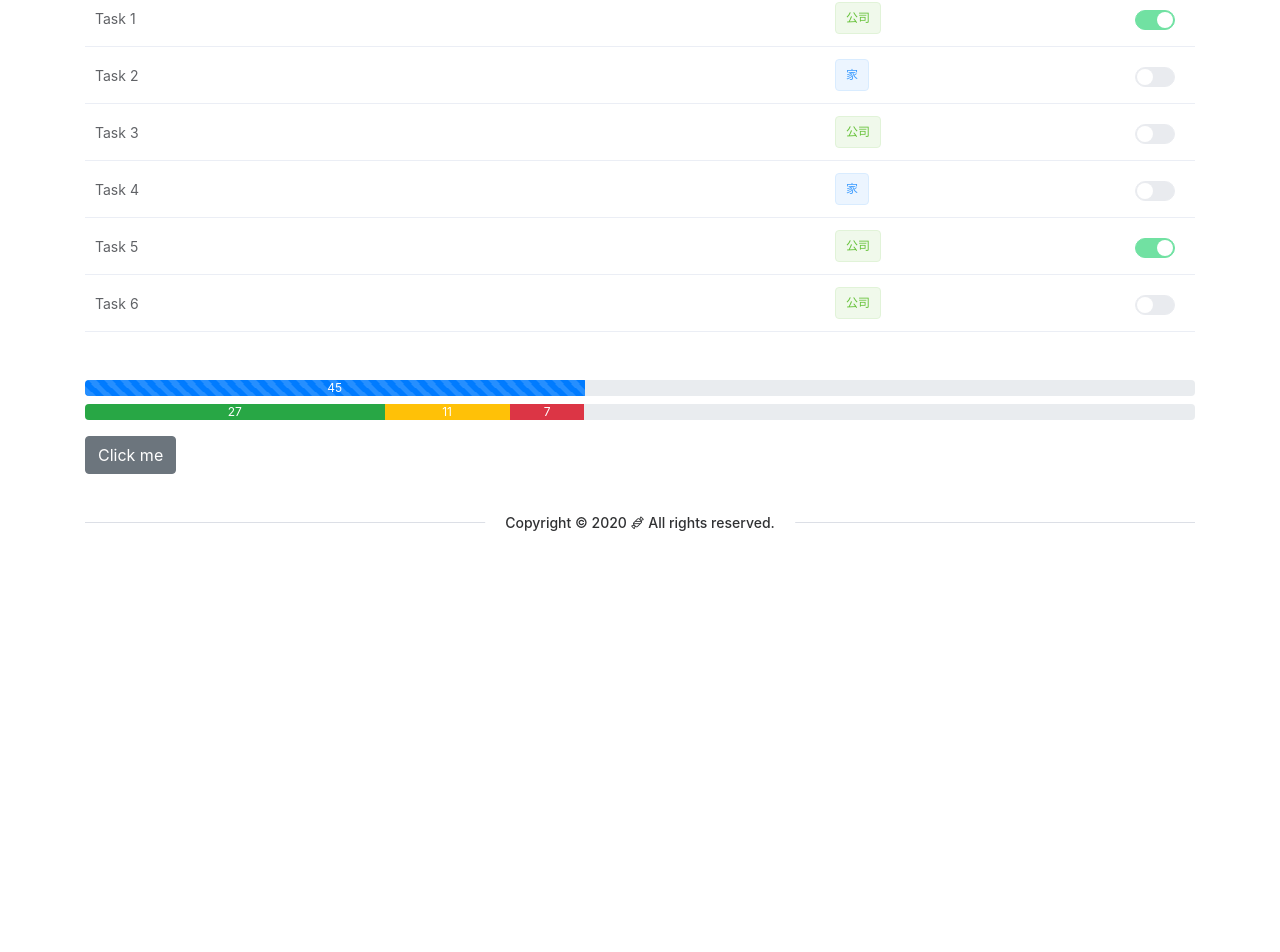
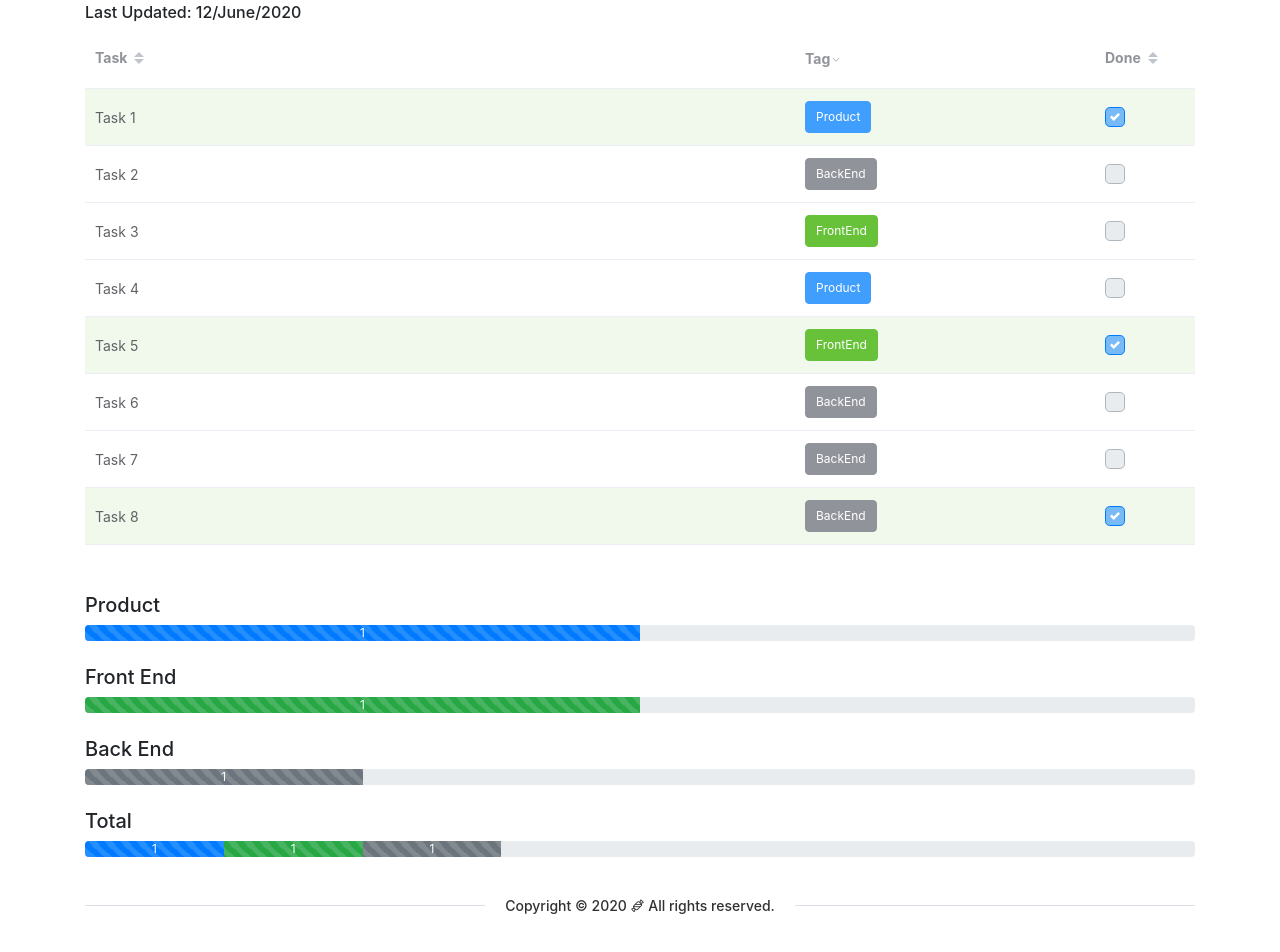
Before and after one commit to Parachutes/FinalProjectDashboard, a Vue app: page / in a window 1280 px wide. Shown: the part 1438-2390 px from the top of the page. Before the commit the page ends 2009 px from the top, so only its background shows below. Built offline with nearby package versions, Linux system fonts and the light colour scheme.

Commit message:
finish the progress section

```diff
--- a/src/App.vue
+++ b/src/App.vue
@@ -8,7 +8,7 @@
     <br/>
     <b-container id="cards">
       <el-divider><i class="el-icon-setting"></i>  functions</el-divider>
-
+      <br/>
       <b-row>
         <b-col v-for="card in cardsInfo" :key="card.url">
           <Card :img-url="card.url" :function-info="card.info"/>
@@ -21,12 +21,14 @@
     <br/>
     <b-container id="members">
       <el-divider><i class="el-icon-user"></i> members</el-divider>
+      <br/>
       <Table/>
     </b-container>
 
     <br/>
     <b-container id="progress">
       <el-divider><i class="el-icon-document-checked"></i> progress</el-divider>
+      <br/>
       <Progress/>
     </b-container>
 
--- a/src/components/Progress.vue
+++ b/src/components/Progress.vue
@@ -1,38 +1,37 @@
 <template>
     <div>
-
+        <h6>Last Updated: 12/June/2020</h6>
         <el-table
                 :data="tableData"
                 style="width: 100%"
-                :row-class-name="tableRowClassName">
+                :row-class-name="paintRows">
             <el-table-column
                     prop="task"
                     label="Task"
-                    width="auto">
+                    width="auto"
+                    sortable>
             </el-table-column>
             <el-table-column
                     prop="tag"
                     label="Tag"
                     width="300"
-                    :filters="[{ text: '家', value: '家' }, { text: '公司', value: '公司' }]"
+                    :filters="[{ text: 'Product', value: 'Product' }, { text: 'FrontEnd', value: 'FrontEnd' }, { text: 'BackEnd', value: 'BackEnd' }]"
                     :filter-method="filterTag"
                     filter-placement="bottom-end">
                 <template slot-scope="scope">
                     <el-tag
-                            :type="scope.row.tag === '家' ? 'primary' : 'success'"
-                            disable-transitions>{{scope.row.tag}}</el-tag>
+                            :type="tagDict[scope.row.tag]"
+                            disable-transitions
+                            effect="dark">{{scope.row.tag}}</el-tag>
                 </template>
             </el-table-column>
             <el-table-column
                     prop="done"
                     label="Done"
-                    width="70">
+                    width="100"
+                    sortable>
                 <template slot-scope="scope">
-                    <el-switch
-                            v-model="scope.row.done"
-                            active-color="#13ce66"
-                            disabled>
-                    </el-switch>
+                    <b-form-checkbox size="lg" v-model="scope.row.done" disabled></b-form-checkbox>
                 </template>
             </el-table-column>
         </el-table>
@@ -40,16 +39,33 @@
         <br/>
         <br/>
 
-        <b-progress :value="value" :max="max" show-progress animated></b-progress>
-        <b-progress class="mt-2" :max="max" show-value>
-            <b-progress-bar :value="value * (6 / 10)" variant="success"></b-progress-bar>
-            <b-progress-bar :value="value * (2.5 / 10)" variant="warning"></b-progress-bar>
-            <b-progress-bar :value="value * (1.5 / 10)" variant="danger"></b-progress-bar>
+        <h5>Product</h5>
+        <b-progress :value="getValue('Product')" :max="getMax('Product')" show-value variant="primary" striped animated></b-progress>
+        <br/>
+        <h5>Front End</h5>
+        <b-progress :value="getValue('FrontEnd')" :max="getMax('FrontEnd')" show-value variant="success" striped animated></b-progress>
+        <br/>
+        <h5>Back End</h5>
+        <b-progress :value="getValue('BackEnd')" :max="getMax('BackEnd')" show-value variant="secondary" striped animated></b-progress>
+        <br/>
+        <h5>Total</h5>
+        <b-progress :max="tableData.length">
+            <b-progress-bar variant="primary" :value="getValue('Product')" show-value striped animated></b-progress-bar>
+            <b-progress-bar variant="success" :value="getValue('FrontEnd')" show-value striped animated></b-progress-bar>
+            <b-progress-bar variant="secondary" :value="getValue('BackEnd')" show-value striped animated></b-progress-bar>
         </b-progress>
 
-        <b-button class="mt-3" @click="randomValue">Click me</b-button>
+
     </div>
 </template>
+
+<style>
+
+    .el-table .success-row {
+        background: #f0f9eb;
+    }
+
+</style>
 
 <script>
     export default {
@@ -58,52 +74,74 @@
             return {
                 value: 45,
                 max: 100,
+                tagDict: {
+                    'Product': 'primary',
+                    'FrontEnd': 'success',
+                    'BackEnd': 'info'
+                },
                 tableData: [{
                     task: 'Task 1',
-                    tag: '公司',
+                    tag: 'Product',
                     done: true
                 }, {
                     task: 'Task 2',
-                    tag: '家',
+                    tag: 'BackEnd',
                     done: false
                 }, {
                     task: 'Task 3',
-                    tag: '公司',
+                    tag: 'FrontEnd',
                     done: false
                 }, {
                     task: 'Task 4',
-                    tag: '家',
+                    tag: 'Product',
                     done: false
                 }, {
                     task: 'Task 5',
-                    tag: '公司',
+                    tag: 'FrontEnd',
                     done: true
                 }, {
                     task: 'Task 6',
-                    tag: '公司',
+                    tag: 'BackEnd',
                     done: false
+                }, {
+                    task: 'Task 7',
+                    tag: 'BackEnd',
+                    done: false
+                }, {
+                    task: 'Task 8',
+                    tag: 'BackEnd',
+                    done: true
                 }]
             }
         },
         methods: {
-            randomValue() {
-                this.value = Math.random() * this.max
+            paintRows({row}) {
+                if (row.done === true) {
+                    return 'success-row';
+                }
+                return '';
             },
             filterTag(value, row) {
                 return row.tag === value;
+            },
+            getValue(tag) {
+                var result = 0
+                for (var i = 0; i < this.tableData.length; i++) {
+                    if (this.tableData[i].tag === tag && this.tableData[i].done === true) {
+                        result = result + 1;
+                    }
+                }
+                return result
+            },
+            getMax(tag) {
+                var result = 0
+                for (var i = 0; i < this.tableData.length; i++) {
+                    if (this.tableData[i].tag === tag) {
+                        result = result + 1;
+                    }
+                }
+                return result
             }
         }
     }
 </script>
-
-<style scoped>
-
-    .el-table .warning-row {
-        background: oldlace;
-    }
-
-    .el-table .success-row {
-        background: #f0f9eb;
-    }
-
-</style>
--- a/src/components/Table.vue
+++ b/src/components/Table.vue
@@ -16,11 +16,11 @@
                     { key: 'Responsibilities', sortable: false }
                 ],
                 items: [
-                    { UID: 3035656183, Name: 'Jin Zixiang', Responsibilities: 'Back End, Managing' },
-                    { UID: 3035658167, Name: 'Hou Zhaohui', Responsibilities: 'Back End, Front End' },
-                    { UID: 3035721770 , Name: 'Ma Shichao', Responsibilities: 'Front End, Web Maintenance' },
-                    { UID: 3035669037, Name: 'Yue Youjun', Responsibilities: 'Design, Document' },
-                    { UID: 3035672371, Name: 'Zhou Yuzhe', Responsibilities: 'Document, Back End' }
+                    { UID: 3035656183, Name: 'Jin Zixiang', Responsibilities: 'Back End, Team Leader' },
+                    { UID: 3035658167, Name: 'Hou Zhaohui', Responsibilities: 'Front End' },
+                    { UID: 3035721770 , Name: 'Ma Shichao', Responsibilities: 'Front End, Web Development' },
+                    { UID: 3035669037, Name: 'Yue Youjun', Responsibilities: 'Product Managing' },
+                    { UID: 3035672371, Name: 'Zhou Yuzhe', Responsibilities: 'Back End' }
                 ]
             }
         }
--- a/src/main.js
+++ b/src/main.js
@@ -5,12 +5,13 @@ import 'bootstrap/dist/css/bootstrap.css'
 import 'bootstrap-vue/dist/bootstrap-vue.css'
 import ElementUI from 'element-ui'
 import 'element-ui/lib/theme-chalk/index.css'
+import locale from "element-ui/lib/locale/lang/en";
 
 Vue.config.productionTip = false
 
 Vue.use(BootstrapVue)
 Vue.use(IconsPlugin)
-Vue.use(ElementUI);
+Vue.use(ElementUI, {locale});
 
 new Vue({
   render: h => h(App),
```
